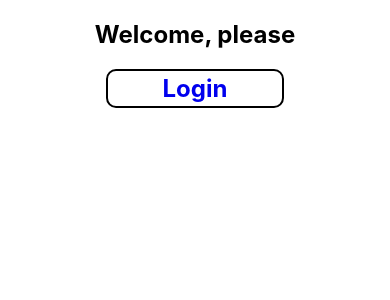
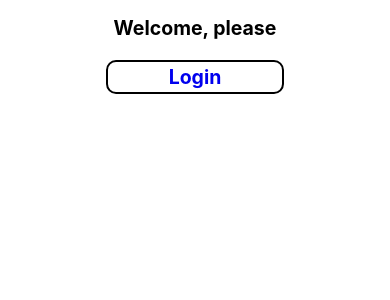
Before and after one commit to Pokulita/mark_fe, a React (Create React App) app: page / in a window 390 px wide. Shown: the top 300 px of the page. Built offline with nearby package versions, Linux system fonts and the light colour scheme.

Commit message:
fixed size

```diff
--- a/src/App.css
+++ b/src/App.css
@@ -64,7 +64,20 @@ h2{
   .courses-container{
     padding: 0 5px;
     margin: 0 10px;
+    font-size: 0.8rem;
   }
+
+
+}
+
+@media(max-width: 450px){
+  .courses-container{
+    padding: 0 5px;
+    margin: 0 10px;
+    font-size: 0.6rem;
+  }
+
+
 }
 
 .course-name{
--- a/src/index.css
+++ b/src/index.css
@@ -7,6 +7,13 @@ body {
   -moz-osx-font-smoothing: grayscale;
 
 }
+@media(max-width: 700px){
+body{
+  font-size: 13px;
+}
+
+
+}
 
 code {
   font-family: source-code-pro, Menlo, Monaco, Consolas, 'Courier New',
```
